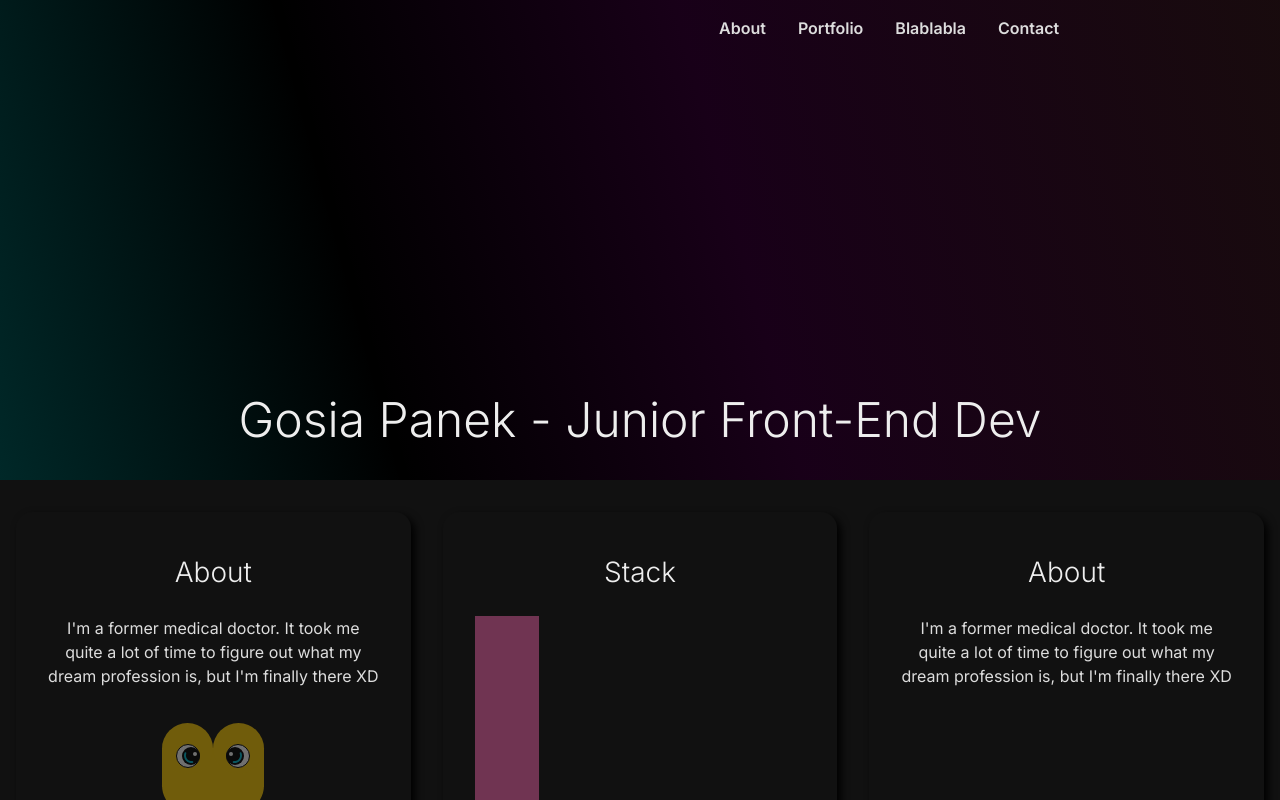
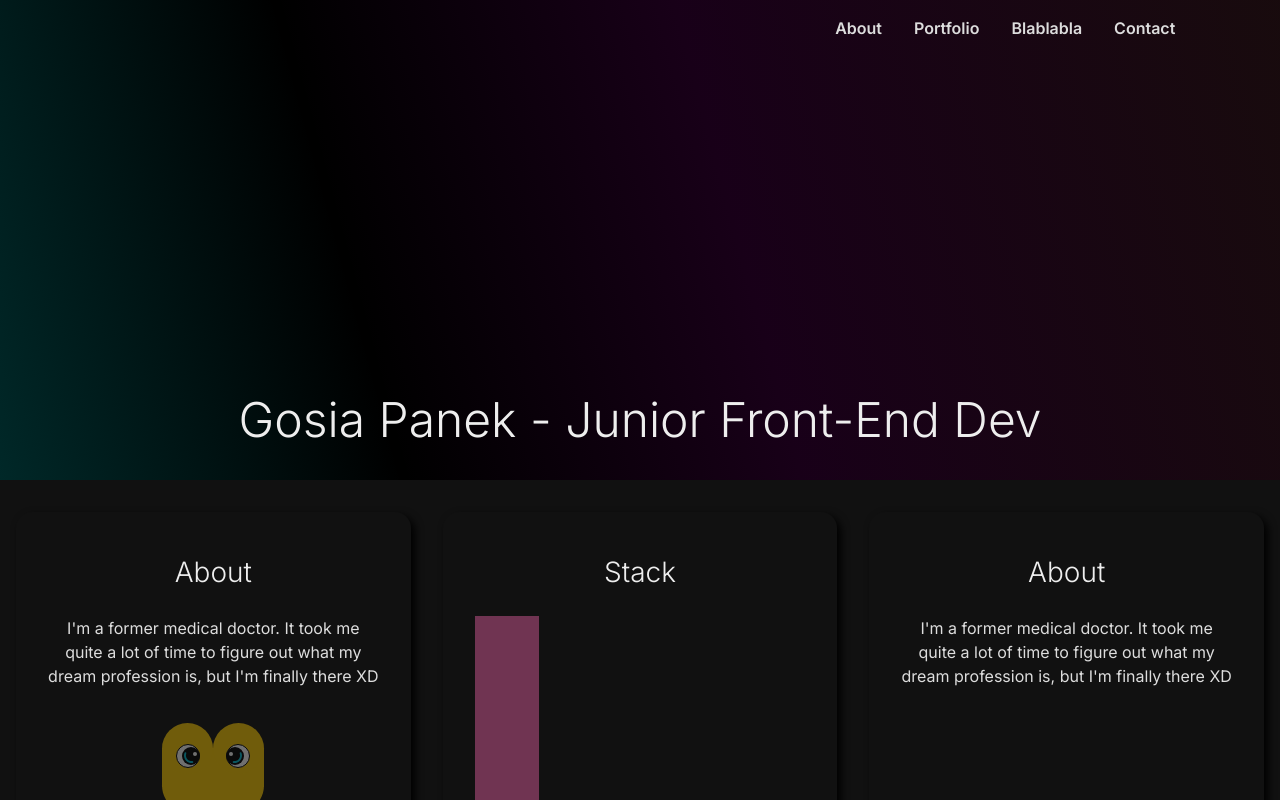
Before and after one commit to fromITzerotoIThero/personal-website, a React (Create React App) app: page / in a window 1280 px wide. Shown: the top 800 px of the page. Built offline with nearby package versions, Linux system fonts and the light colour scheme.

Commit message:
Fixed position of MenuDesktop so displays to right

```diff
--- a/src/components/Menu/MenuDesktop/MenuDesktop.module.css
+++ b/src/components/Menu/MenuDesktop/MenuDesktop.module.css
@@ -1,5 +1,6 @@
 .container {
     display: flex;
+    align-self: flex-end;
 }
 
 .list {
@@ -8,9 +9,8 @@
     align-items: center;
 }
 
-@media (min-width: 768px) {
+@media (min-width: 1024px) {
     .container {
-        width: 68%;
-        justify-content: flex-end;
+        width: 36%;
     }
 }
```
